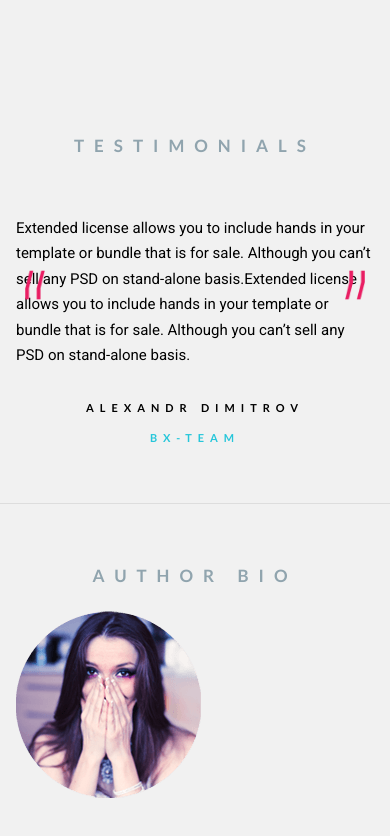
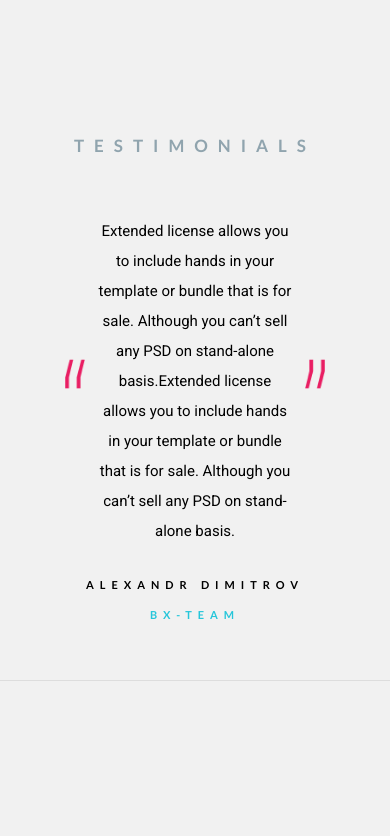
Before and after one commit to vitamineart/psdhands, a website: page src/index.html in a window 390 px wide. Shown: the part 6178-7014 px from the top of the page. Drawn offline with nearby package versions, Linux system fonts and the light colour scheme; some packages are replaced by stand-ins of ours; a script that the page names is missing.

Commit message:
Refactor CSS classes for swiper component and update HTML structure for testimonials section

```diff
--- a/src/css/input.css
+++ b/src/css/input.css
@@ -522,14 +522,19 @@ img.img_responsive {
 .bx-wrapper .bx-controls-direction a:hover {
   opacity: 0.7;
 }
-.slide {
+.swiper-slide {
   text-align: center;
   padding: 0 90px;
   line-height: 2;
 }
 @media (max-width: 767px) {
-  .slide {
-    padding: 0 2%;
+  .swiper-slide {
+    padding: 0 50px;
+  }
+}
+@media (max-width: 480px) {
+  .swiper-slide {
+    padding: 0 40px;
   }
 }
 .testimonial_author {
@@ -546,7 +551,6 @@ img.img_responsive {
   text-align: center;
   letter-spacing: 6px;
   margin-bottom: 5px;
-  -webkit-transition: all 0.6s ease-out;
   transition: all 0.6s ease-out;
 }
 .testimonial_author.out {
@@ -774,6 +778,9 @@ img.img_responsive {
     height: 30px;
     margin-top: -15px;
     background-color: transparent;
+    top: 50%;
+    position: absolute;
+    z-index: 10;
 }
 
 .swiper-button-next svg,
@@ -783,7 +790,6 @@ img.img_responsive {
 
 .swiper-button-next:after,
 .swiper-button-prev:after {
-
     display: none; /* Remove default arrow content */
 }
 
@@ -792,7 +798,7 @@ img.img_responsive {
     background-size: contain;
     background-repeat: no-repeat;
     background-position: center;
-    left: 10px;
+    left: 0;
 }
 
 .swiper-button-next {
@@ -800,5 +806,10 @@ img.img_responsive {
     background-size: contain;
     background-repeat: no-repeat;
     background-position: center;
-    right: 10px;
+    right: 0;
 }
+
+.slider_box {
+    position: relative;
+    padding: 0 40px;
+}
--- a/src/index.html
+++ b/src/index.html
@@ -311,7 +311,7 @@
         <section class="main_content_section wow zoomIn">
             <div class="container mx-auto px-4">
                 <div class="text_header text-center wow flipInX">testimonials</div>
-                                <div class="slider_box">
+                                <div class="slider_box px-6 sm:px-20">
                                     <div class="swiper">
                                         <div class="swiper-wrapper">
                                             <div class="swiper-slide" data-author="Alexandr Hrustovoi" data-team="amedia">
```
Also changed, not shown: src/css/style.css, 1 other file.
